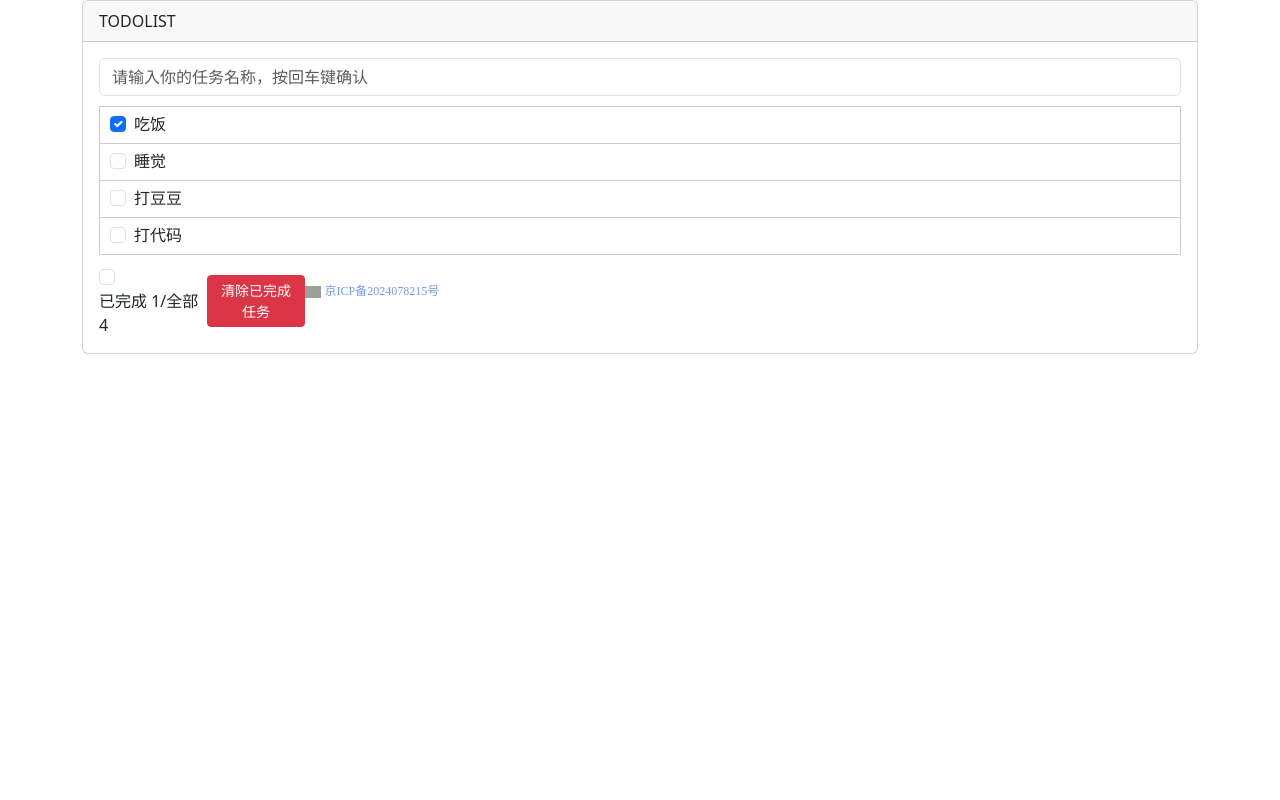
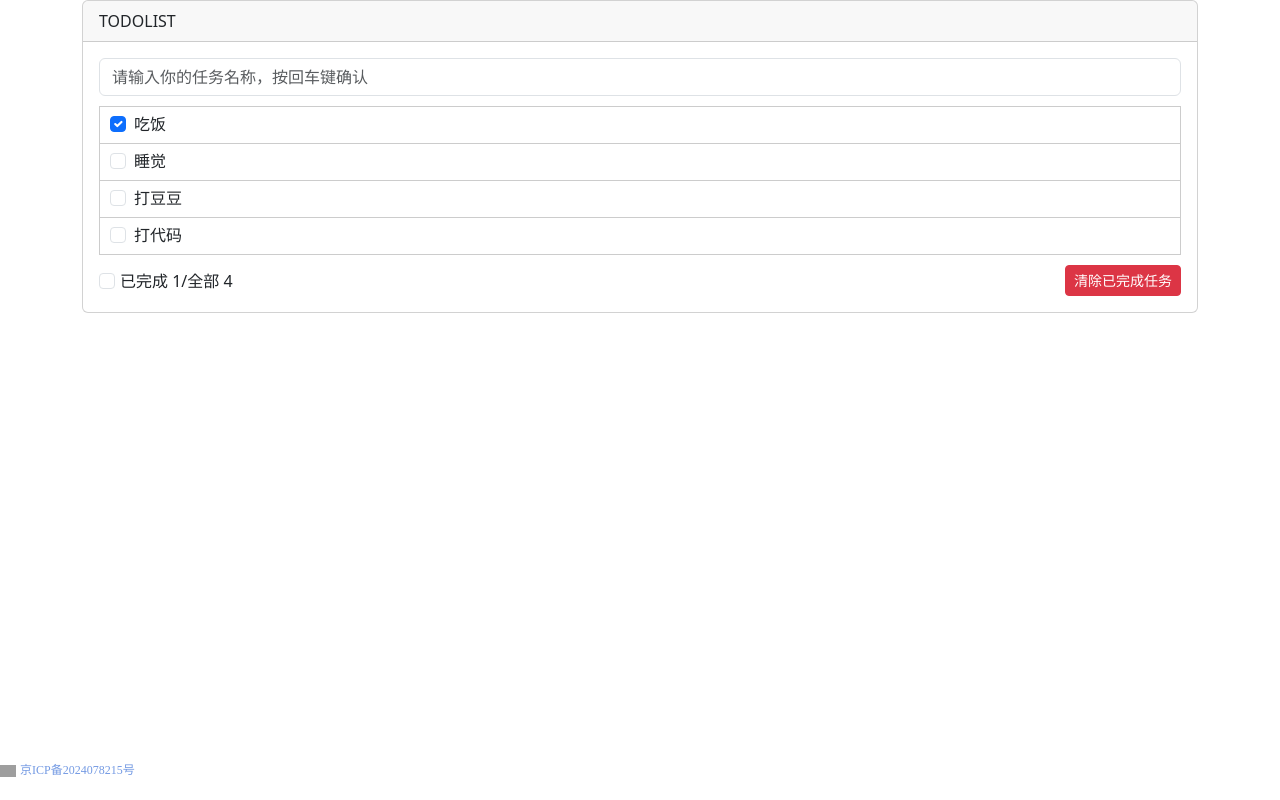
Before and after one commit to tangxuelong/react-staging, a React (Create React App) app: page / in a window 1280 px wide. Built offline with nearby package versions, Linux system fonts and the light colour scheme; grey boxes are pictures that could not be loaded.

Commit message:
feat:
Signed-off-by: tangxuelong <2753413812@qq.com>

```diff
--- a/src/components/Footer/index.css
+++ b/src/components/Footer/index.css
@@ -44,6 +44,9 @@
     width: 100%;
     display: block;
     padding-bottom: 20px;
+    position: fixed;
+    bottom: 0;
+    left: 0;
 }
 .footer-icp img {
     width: 16px;
```
